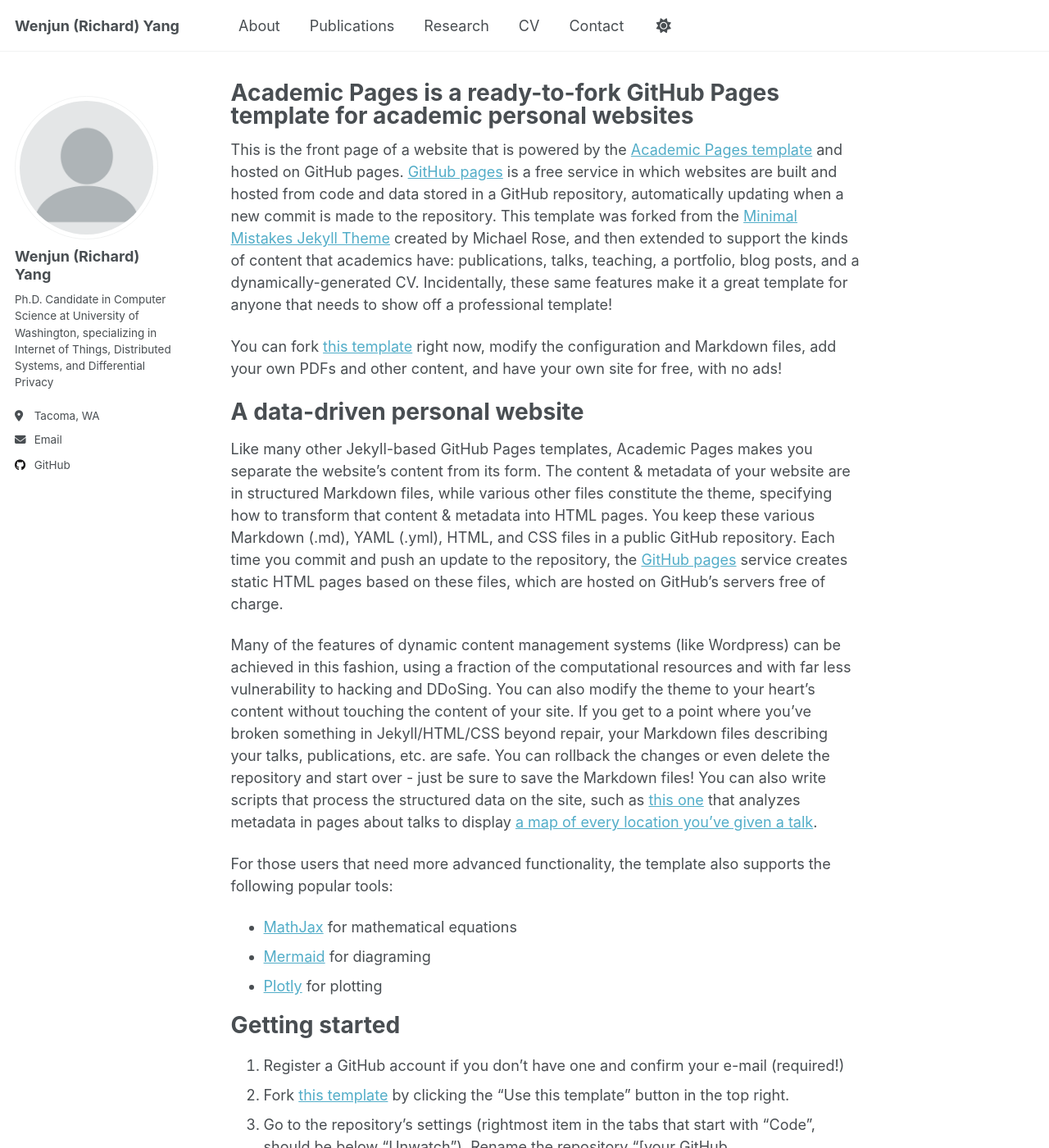
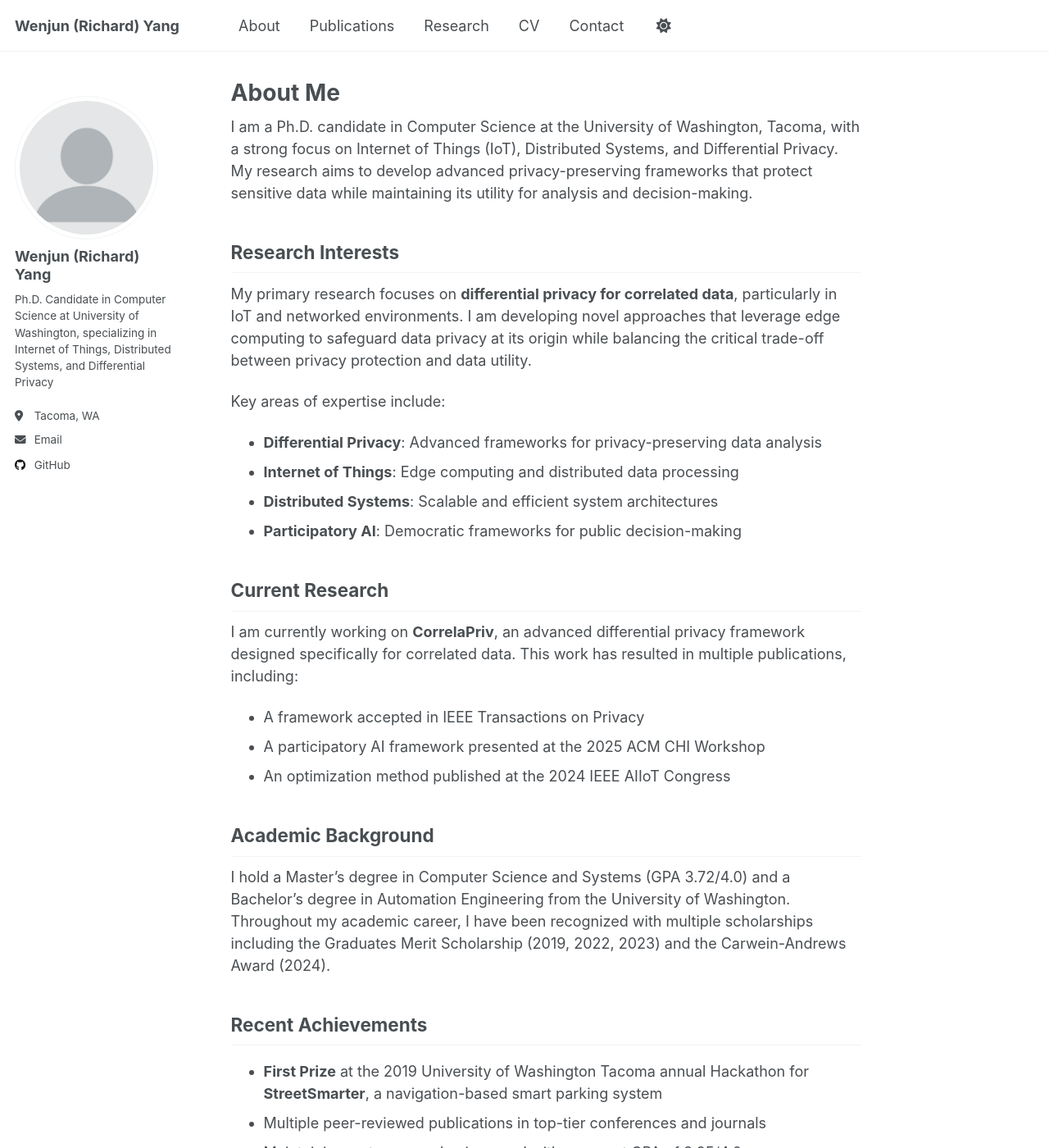
Before and after one commit to merlery/WenjunYang.github, a Jekyll site: the page built from _pages/about.md, in a window 1280 px wide and 1400 px high. Shown: the whole window at 82% size. Built offline with Jekyll 4.4.1, drawn with Linux system fonts in a browser that asks for light colours; a script that is not in the unit is left out; some of the changed text lies outside the part shown.

Commit message:
Revise About Me section with personal details
Updated the 'About Me' section to reflect personal research interests and achievements.

```diff
--- a/_pages/about.md
+++ b/_pages/about.md
@@ -1,56 +1,46 @@
 ---
 permalink: /
-title: "Academic Pages is a ready-to-fork GitHub Pages template for academic personal websites"
+title: "About Me"
+excerpt: "About me"
 author_profile: true
 redirect_from:
   - /about/
   - /about.html
 ---
 
-This is the front page of a website that is powered by the [Academic Pages template](https://github.com/academicpages/academicpages.github.io) and hosted on GitHub pages. [GitHub pages](https://pages.github.com) is a free service in which websites are built and hosted from code and data stored in a GitHub repository, automatically updating when a new commit is made to the repository. This template was forked from the [Minimal Mistakes Jekyll Theme](https://mmistakes.github.io/minimal-mistakes/) created by Michael Rose, and then extended to support the kinds of content that academics have: publications, talks, teaching, a portfolio, blog posts, and a dynamically-generated CV. Incidentally, these same features make it a great template for anyone that needs to show off a professional template!
+I am a Ph.D. candidate in Computer Science at the University of Washington, Tacoma, with a strong focus on Internet of Things (IoT), Distributed Systems, and Differential Privacy. My research aims to develop advanced privacy-preserving frameworks that protect sensitive data while maintaining its utility for analysis and decision-making.
 
- You can fork [this template](https://github.com/academicpages/academicpages.github.io) right now, modify the configuration and Markdown files, add your own PDFs and other content, and have your own site for free, with no ads!
+## Research Interests
 
-A data-driven personal website
-======
-Like many other Jekyll-based GitHub Pages templates, Academic Pages makes you separate the website's content from its form. The content & metadata of your website are in structured Markdown files, while various other files constitute the theme, specifying how to transform that content & metadata into HTML pages. You keep these various Markdown (.md), YAML (.yml), HTML, and CSS files in a public GitHub repository. Each time you commit and push an update to the repository, the [GitHub pages](https://pages.github.com/) service creates static HTML pages based on these files, which are hosted on GitHub's servers free of charge.
+My primary research focuses on **differential privacy for correlated data**, particularly in IoT and networked environments. I am developing novel approaches that leverage edge computing to safeguard data privacy at its origin while balancing the critical trade-off between privacy protection and data utility.
 
-Many of the features of dynamic content management systems (like Wordpress) can be achieved in this fashion, using a fraction of the computational resources and with far less vulnerability to hacking and DDoSing. You can also modify the theme to your heart's content without touching the content of your site. If you get to a point where you've broken something in Jekyll/HTML/CSS beyond repair, your Markdown files describing your talks, publications, etc. are safe. You can rollback the changes or even delete the repository and start over - just be sure to save the Markdown files! You can also write scripts that process the structured data on the site, such as [this one](https://github.com/academicpages/academicpages.github.io/blob/master/talkmap.ipynb) that analyzes metadata in pages about talks to display [a map of every location you've given a talk](https://academicpages.github.io/talkmap.html).
+Key areas of expertise include:
+- **Differential Privacy**: Advanced frameworks for privacy-preserving data analysis
+- **Internet of Things**: Edge computing and distributed data processing
+- **Distributed Systems**: Scalable and efficient system architectures
+- **Participatory AI**: Democratic frameworks for public decision-making
 
-For those users that need more advanced functionality, the template also supports the following popular tools:
-- [MathJax](https://www.mathjax.org/) for mathematical equations
-- [Mermaid](https://mermaid.js.org/) for diagraming
-- [Plotly](https://plotly.com/javascript/) for plotting
+## Current Research
 
-Getting started
-======
-1. Register a GitHub account if you don't have one and confirm your e-mail (required!)
-1. Fork [this template](https://github.com/academicpages/academicpages.github.io) by clicking the "Use this template" button in the top right.
-1. Go to the repository's settings (rightmost item in the tabs that start with "Code", should be below "Unwatch"). Rename the repository "[your GitHub username].github.io", which will also be your website's URL.
-1. Set site-wide configuration and create content & metadata (see below -- also see [this set of diffs](https://archive.is/3TPas) showing what files were changed to set up [an example site](https://getorg-testacct.github.io) for a user with the username "getorg-testacct")
-1. Upload any files (like PDFs, .zip files, etc.) to the files/ directory. They will appear at https://[your GitHub username].github.io/files/example.pdf.
-1. Check status by going to the repository settings, in the "GitHub pages" section
+I am currently working on **CorrelaPriv**, an advanced differential privacy framework designed specifically for correlated data. This work has resulted in multiple publications, including:
+- A framework accepted in IEEE Transactions on Privacy
+- A participatory AI framework presented at the 2025 ACM CHI Workshop
+- An optimization method published at the 2024 IEEE AIIoT Congress
 
-Site-wide configuration
-------
-The main configuration file for the site is in the base directory in [_config.yml](https://github.com/academicpages/academicpages.github.io/blob/master/_config.yml), which defines the content in the sidebars and other site-wide features. You will need to replace the default variables with ones about yourself and your site's github repository. The configuration file for the top menu is in [_data/navigation.yml](https://github.com/academicpages/academicpages.github.io/blob/master/_data/navigation.yml). For example, if you don't have a portfolio or blog posts, you can remove those items from that navigation.yml file to remove them from the header.
+## Academic Background
 
-Create content & metadata
-------
-For site content, there is one Markdown file for each type of content, which are stored in directories like _publications, _talks, _posts, _teaching, or _pages. For example, each talk is a Markdown file in the [_talks directory](https://github.com/academicpages/academicpages.github.io/tree/master/_talks). At the top of each Markdown file is structured data in YAML about the talk, which the theme will parse to do lots of cool stuff. The same structured data about a talk is used to generate the list of talks on the [Talks page](https://academicpages.github.io/talks), each [individual page](https://academicpages.github.io/talks/2012-03-01-talk-1) for specific talks, the talks section for the [CV page](https://academicpages.github.io/cv), and the [map of places you've given a talk](https://academicpages.github.io/talkmap.html) (if you run this [python file](https://github.com/academicpages/academicpages.github.io/blob/master/talkmap.py) or [Jupyter notebook](https://github.com/academicpages/academicpages.github.io/blob/master/talkmap.ipynb), which creates the HTML for the map based on the contents of the _talks directory).
+I hold a Master's degree in Computer Science and Systems (GPA 3.72/4.0) and a Bachelor's degree in Automation Engineering from the University of Washington. Throughout my academic career, I have been recognized with multiple scholarships including the Graduates Merit Scholarship (2019, 2022, 2023) and the Carwein-Andrews Award (2024).
 
-**Markdown generator**
+## Recent Achievements
 
-The repository includes [a set of Jupyter notebooks](https://github.com/academicpages/academicpages.github.io/tree/master/markdown_generator
-) that converts a CSV containing structured data about talks or presentations into individual Markdown files that will be properly formatted for the Academic Pages template. The sample CSVs in that directory are the ones I used to create my own personal website at stuartgeiger.com. My usual workflow is that I keep a spreadsheet of my publications and talks, then run the code in these notebooks to generate the Markdown files, then commit and push them to the GitHub repository.
+- **First Prize** at the 2019 University of Washington Tacoma annual Hackathon for **StreetSmarter**, a navigation-based smart parking system
+- Multiple peer-reviewed publications in top-tier conferences and journals
+- Maintaining a strong academic record with a current GPA of 3.95/4.0
 
-How to edit your site's GitHub repository
-------
-Many people use a git client to create files on their local computer and then push them to GitHub's servers. If you are not familiar with git, you can directly edit these configuration and Markdown files directly in the github.com interface. Navigate to a file (like [this one](https://github.com/academicpages/academicpages.github.io/blob/master/_talks/2012-03-01-talk-1.md) and click the pencil icon in the top right of the content preview (to the right of the "Raw | Blame | History" buttons). You can delete a file by clicking the trashcan icon to the right of the pencil icon. You can also create new files or upload files by navigating to a directory and clicking the "Create new file" or "Upload files" buttons.
+## Beyond Research
 
-Example: editing a Markdown file for a talk
-![Editing a Markdown file for a talk](/images/editing-talk.png)
+I am passionate about developing practical solutions to real-world problems. My work bridges the gap between theoretical research and practical applications, with a particular focus on making privacy-preserving technologies accessible and useful for society.
 
-For more info
-------
-More info about configuring Academic Pages can be found in [the guide](https://academicpages.github.io/markdown/), the [growing wiki](https://github.com/academicpages/academicpages.github.io/wiki), and you can always [ask a question on GitHub](https://github.com/academicpages/academicpages.github.io/discussions). The [guides for the Minimal Mistakes theme](https://mmistakes.github.io/minimal-mistakes/docs/configuration/) (which this theme was forked from) might also be helpful.
+---
+
+*Feel free to explore my [publications](/publications/), learn more about my [research projects](/research/), or [get in touch](/contact/) if you'd like to collaborate or discuss my work.*
```
